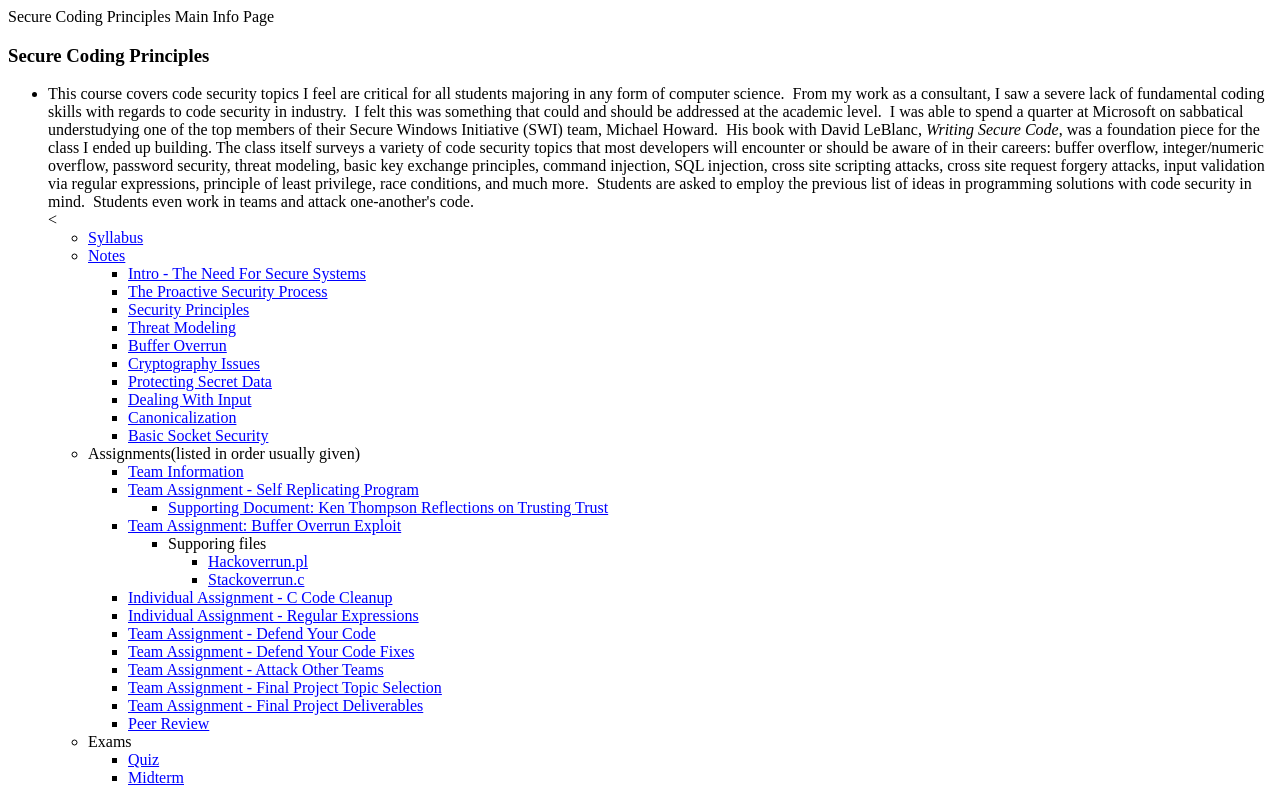
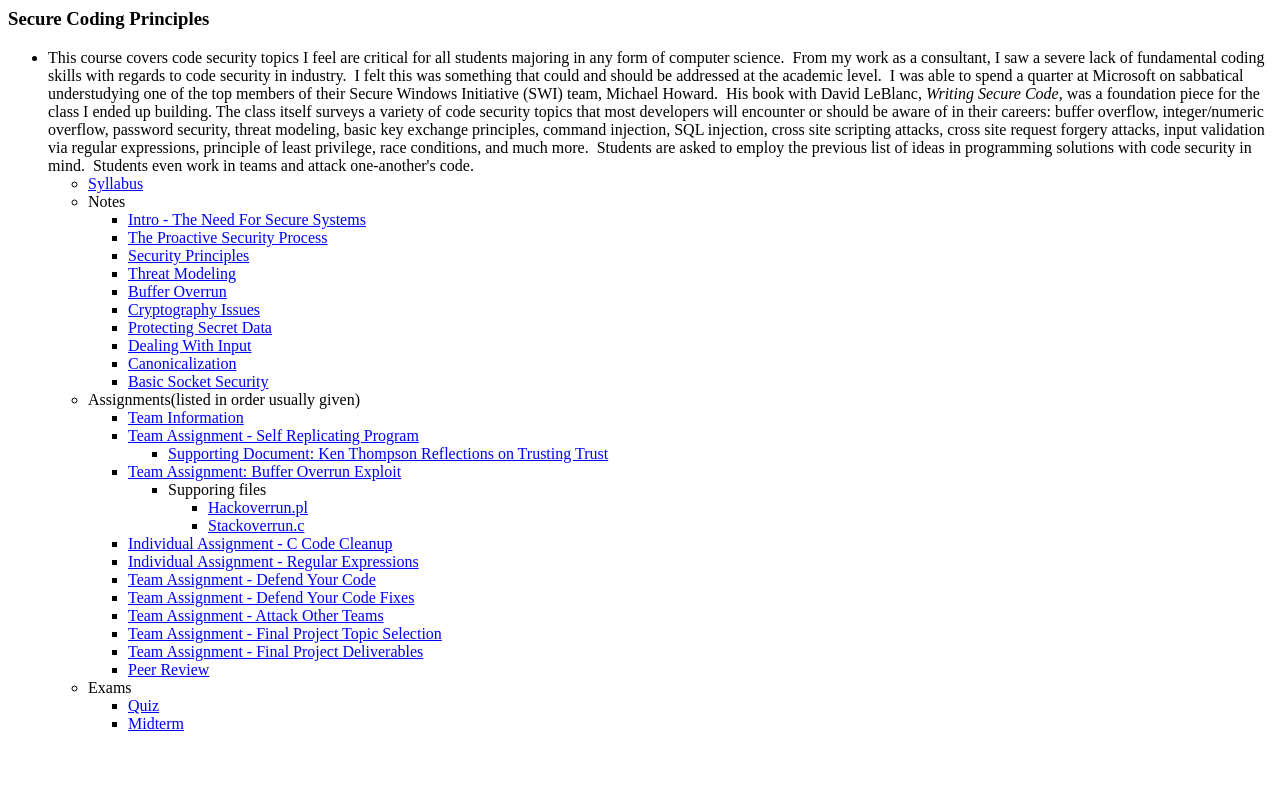
Before and after one commit to tomcapaul/tomcapaul.github.io, a plain HTML site: page index.html in a window 1280 px wide. Drawn offline with Linux system fonts and the light colour scheme.

Commit message:
Update index.html
little bit more edits

```diff
--- a/index.html
+++ b/index.html
@@ -1,7 +1,7 @@
 <html>
 
 <head>
-Secure Coding Principles Main Info Page
+  <title>Secure Coding Principles Main Info Page</title>
 
 </head>
 
@@ -26,9 +26,9 @@ attacks, input validation via regular expressions, principle of least
 privilege, race conditions, and much more.&nbsp; Students are asked to
 employ the previous list of ideas in programming solutions with code
 security in mind.&nbsp; Students even work in teams and attack
-one-another's code.</li><
+one-another's code.</li>
   <ul><li><a href="Syllabus.pdf">Syllabus</a></li></ul>
-  <ul><li><a href="notes">Notes</a></li><ul>
+  <ul><li>Notes</li><ul>
     <li><a href="notes/1Intro_NeedForSecureSystems.pdf">Intro - The Need For Secure Systems</a></li>
     <li><a href="notes/2ProactiveSecurityProcess.pdf">The Proactive Security Process</a></li>
     <li><a href="notes/3SecurityPrinciples.pdf">Security Principles</a></li>
```
